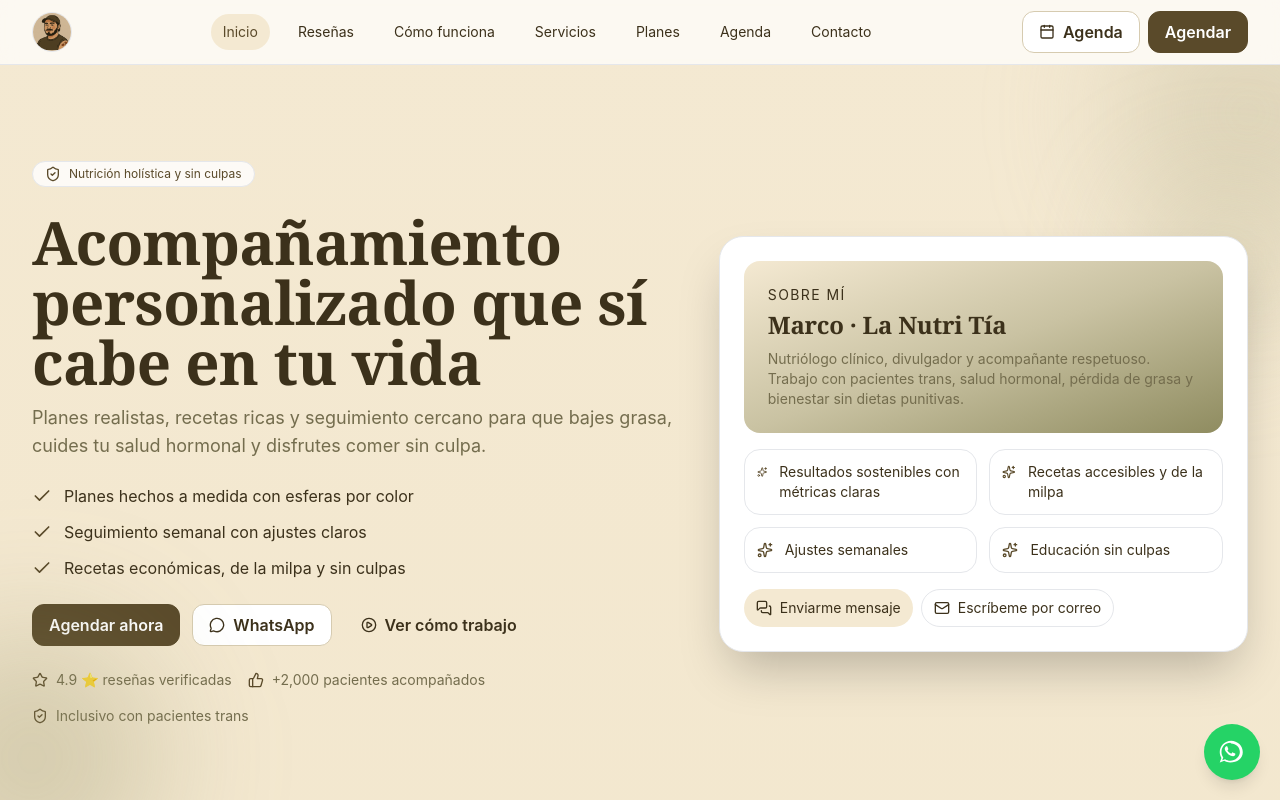
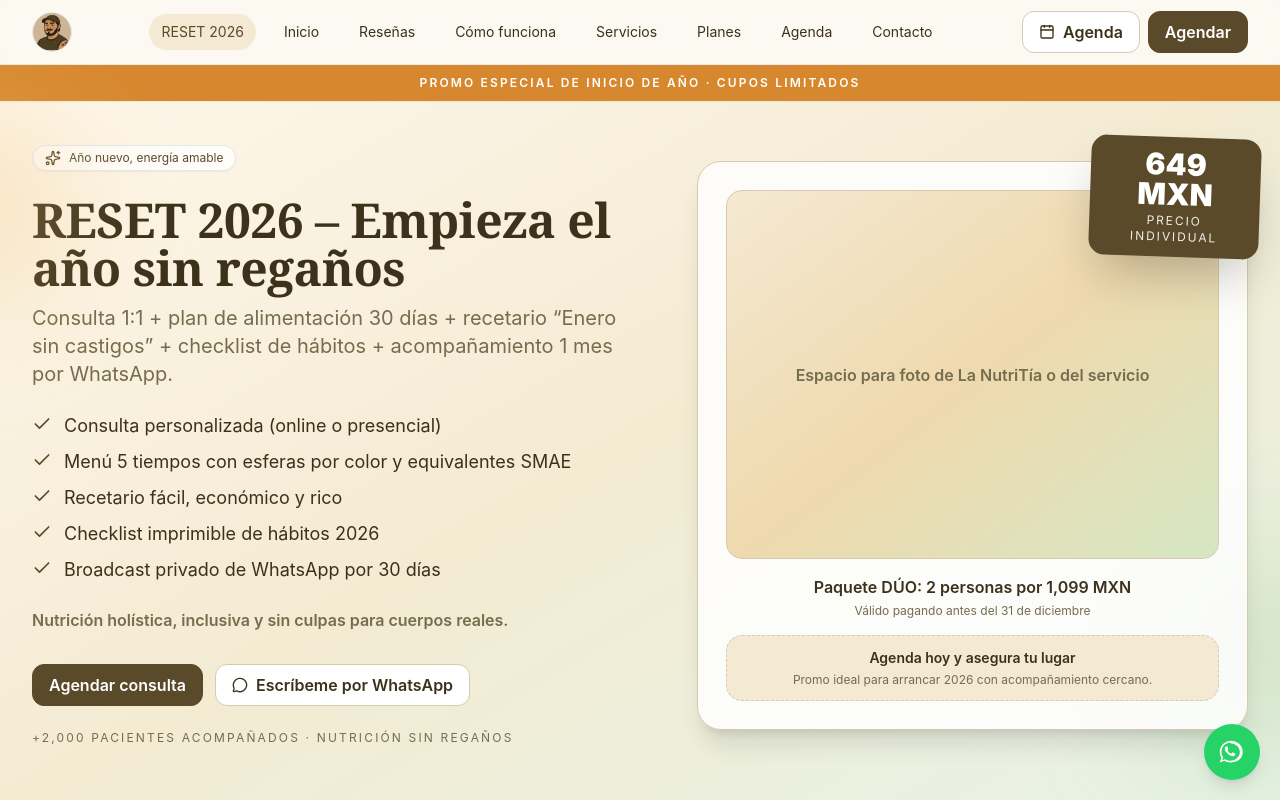
Before and after one commit to lanutritia-eng/LaNutriTia, a Next.js app: page / in a window 1280 px wide. Shown: the top 800 px of the page. Built offline with nearby package versions, Linux system fonts and the light colour scheme.

Commit message:
Add RESET 2026 hero banner to homepage

```diff
--- a/src/app/page.js
+++ b/src/app/page.js
@@ -38,6 +38,7 @@ const SetmoreEmbed = dynamic(() => import("@/components/SetmoreEmbed"), {
 });
 
 const sections = [
+  { id: "reset-2026", label: "RESET 2026" },
   { id: "hero", label: "Inicio" },
   { id: "reseñas", label: "Reseñas" },
   { id: "como-funciona", label: "Cómo funciona" },
@@ -54,7 +55,7 @@ function trackEvent(name, payload = {}) {
 }
 
 function useActiveSection(ids) {
-  const [active, setActive] = useState("hero");
+  const [active, setActive] = useState(ids[0] ?? "hero");
   useEffect(() => {
     const observer = new IntersectionObserver(
       (entries) => {
@@ -71,6 +72,100 @@ function useActiveSection(ids) {
     return () => observer.disconnect();
   }, [ids]);
   return active;
+}
+
+function ResetBanner({ onCTA }) {
+  const bullets = [
+    "Consulta personalizada (online o presencial)",
+    "Menú 5 tiempos con esferas por color y equivalentes SMAE",
+    "Recetario fácil, económico y rico",
+    "Checklist imprimible de hábitos 2026",
+    "Broadcast privado de WhatsApp por 30 días",
+  ];
+
+  return (
+    <section
+      id="reset-2026"
+      className="relative overflow-hidden bg-gradient-to-br from-[#fff8ec] via-[#f3ebd2] to-[#e7f3e7] border-b border-[#e1d6b8]"
+    >
+      <div className="absolute inset-x-0 top-0 h-9 bg-[#d7882f] text-white text-center text-[11px] md:text-xs tracking-[0.18em] font-semibold uppercase flex items-center justify-center shadow-sm">
+        PROMO ESPECIAL DE INICIO DE AÑO · CUPOS LIMITADOS
+      </div>
+      <div className="absolute -left-32 top-10 h-48 w-48 bg-[#f2c27b]/40 blur-3xl rounded-full" />
+      <div className="absolute -right-24 bottom-10 h-56 w-56 bg-[#a3c78f]/30 blur-3xl rounded-full" />
+      <div className="container pt-16 md:pt-20 pb-12 md:pb-16 min-h-[80vh] flex items-center">
+        <div className="grid lg:grid-cols-[1.05fr_0.95fr] gap-10 lg:gap-14 items-center w-full">
+          <div className="order-2 lg:order-1 space-y-6 text-ink">
+            <div className="inline-flex items-center gap-2 rounded-full bg-white/80 border px-3 py-1 text-xs text-brand shadow-sm">
+              <Sparkles className="h-4 w-4" /> Año nuevo, energía amable
+            </div>
+            <div className="space-y-3">
+              <h1 className="text-4xl md:text-5xl font-extrabold leading-tight font-[var(--font-heading)]">
+                RESET 2026 – Empieza el año sin regaños
+              </h1>
+              <p className="text-lg md:text-xl text-[hsl(var(--muted))] max-w-2xl">
+                Consulta 1:1 + plan de alimentación 30 días + recetario “Enero sin castigos” + checklist de hábitos + acompañamiento
+                1 mes por WhatsApp.
+              </p>
+            </div>
+            <ul className="space-y-2">
+              {bullets.map((item) => (
+                <li key={item} className="flex items-start gap-3 text-base md:text-lg">
+                  <Check className="h-5 w-5 text-brand mt-0.5" />
+                  <span>{item}</span>
+                </li>
+              ))}
+            </ul>
+            <p className="text-sm md:text-base text-[hsl(var(--muted))] font-semibold">
+              Nutrición holística, inclusiva y sin culpas para cuerpos reales.
+            </p>
+            <div className="flex flex-col sm:flex-row gap-3 pt-2">
+              <Button
+                asChild
+                className="w-full sm:w-auto text-base"
+                onClick={() => onCTA("Agendar RESET 2026")}
+              >
+                <a href={BRAND.hero.cta.href}>Agendar consulta</a>
+              </Button>
+              <Button
+                variant="secondary"
+                asChild
+                className="w-full sm:w-auto text-base"
+                onClick={() => trackEvent("cta_whatsapp", { place: "reset-2026" })}
+              >
+                <a href={BRAND.whatsapp} className="flex items-center gap-2">
+                  <MessageCircle className="h-4 w-4" /> Escríbeme por WhatsApp
+                </a>
+              </Button>
+            </div>
+            <p className="text-[11px] md:text-xs uppercase tracking-[0.18em] text-[hsl(var(--muted))]">
+              +2,000 pacientes acompañados · Nutrición sin regaños
+            </p>
+          </div>
+
+          <div className="order-1 lg:order-2 relative">
+            <div className="absolute -right-3 -top-6 rounded-2xl bg-brand text-white px-4 py-3 shadow-2xl text-center w-[170px] rotate-2">
+              <div className="text-3xl font-black leading-none">649 MXN</div>
+              <div className="text-xs uppercase tracking-[0.16em] mt-1 opacity-90">precio individual</div>
+            </div>
+            <div className="rounded-3xl bg-white/85 border border-[#d6cbb0] shadow-xl p-5 md:p-7 space-y-4">
+              <div className="w-full aspect-[4/3] rounded-2xl bg-gradient-to-br from-[#f4e9d2] via-[#efd9ae] to-[#d6e7c3] border border-[#d6cbb0] flex items-center justify-center text-center text-sm md:text-base text-[hsl(var(--muted))] font-semibold">
+                Espacio para foto de La NutriTía o del servicio
+              </div>
+              <div className="text-center space-y-1">
+                <p className="text-base font-semibold text-ink">Paquete DÚO: 2 personas por 1,099 MXN</p>
+                <p className="text-xs text-[hsl(var(--muted))]">Válido pagando antes del 31 de diciembre</p>
+              </div>
+              <div className="rounded-2xl bg-soft border border-dashed border-[#d6cbb0] p-3 text-center text-sm text-ink">
+                <p className="font-semibold">Agenda hoy y asegura tu lugar</p>
+                <p className="text-[hsl(var(--muted))] text-xs mt-1">Promo ideal para arrancar 2026 con acompañamiento cercano.</p>
+              </div>
+            </div>
+          </div>
+        </div>
+      </div>
+    </section>
+  );
 }
 
 function HeroPrimary({ onCTA }) {
@@ -697,6 +792,8 @@ export default function Page() {
       </header>
 
       <main>
+        <ResetBanner onCTA={handleCTA} />
+
         <section id="hero" className="relative overflow-hidden">
           <div className="absolute -top-20 -right-24 bg-[#c9c2a2]/50 h-64 w-64 rounded-full blur-3xl" />
           <div className="absolute -bottom-16 -left-24 bg-[#8f8c60]/30 h-64 w-64 rounded-full blur-3xl" />
```
